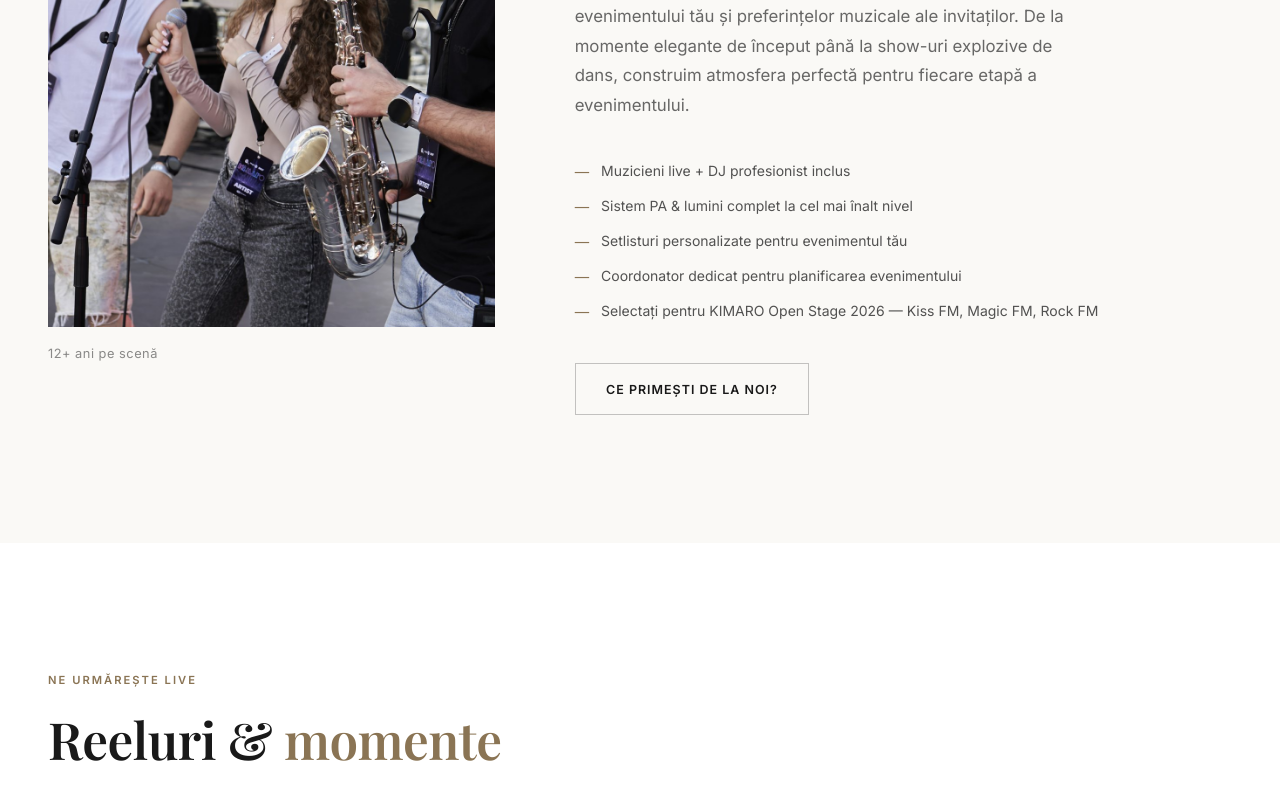
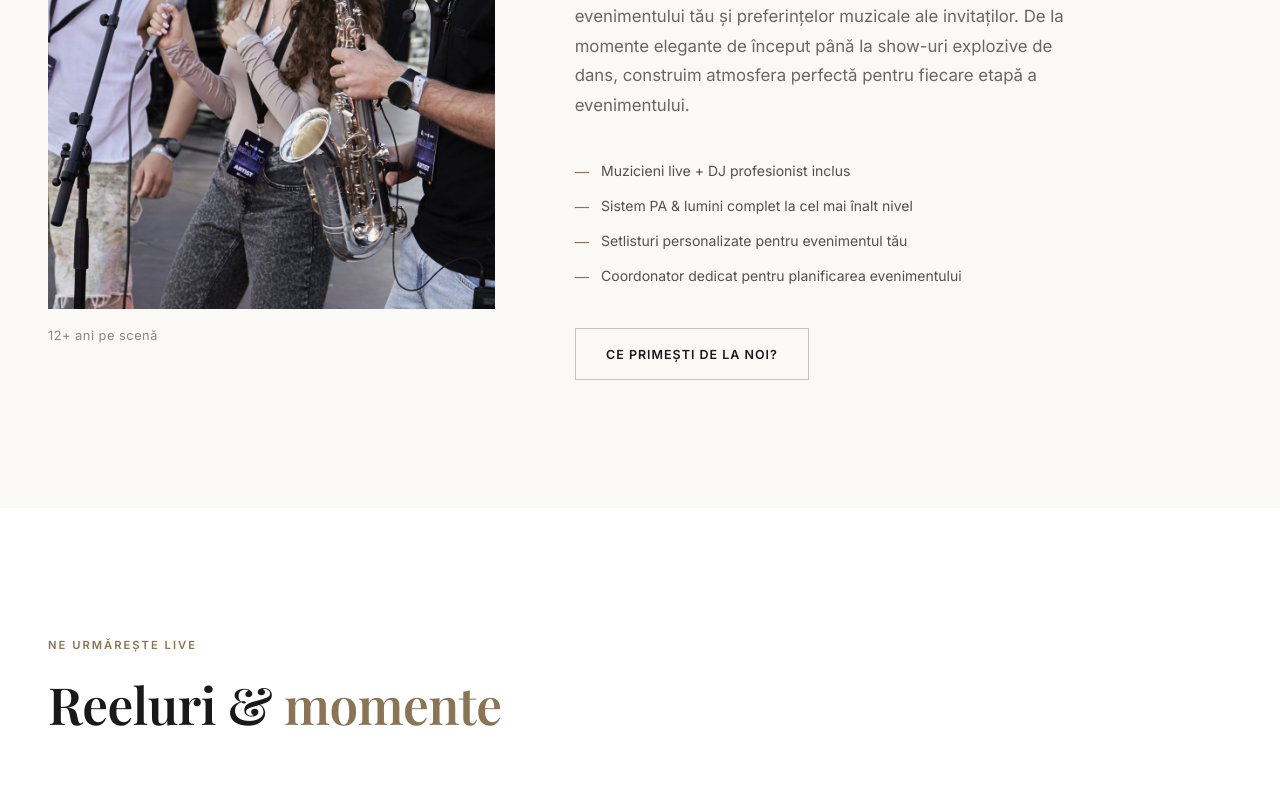
Before and after one commit to NovaMusicHUB/highlife-showband, a Next.js app: page / in a window 1280 px wide. Shown: the part 3180-3980 px from the top of the page. Built offline with nearby package versions, Linux system fonts and the light colour scheme; grey boxes are pictures that could not be loaded.

Commit message:
Remove KIMARO Open Stage bullet from 'De ce Highlife?' feature list

```diff
--- a/app/components/Experience.tsx
+++ b/app/components/Experience.tsx
@@ -9,7 +9,6 @@ const FEATURES = [
   "Sistem PA & lumini complet la cel mai înalt nivel",
   "Setlisturi personalizate pentru evenimentul tău",
   "Coordonator dedicat pentru planificarea evenimentului",
-  "Selectați pentru KIMARO Open Stage 2026 — Kiss FM, Magic FM, Rock FM",
 ];
 
 // ── Component ────────────────────────────────────────────────────────────────
```
